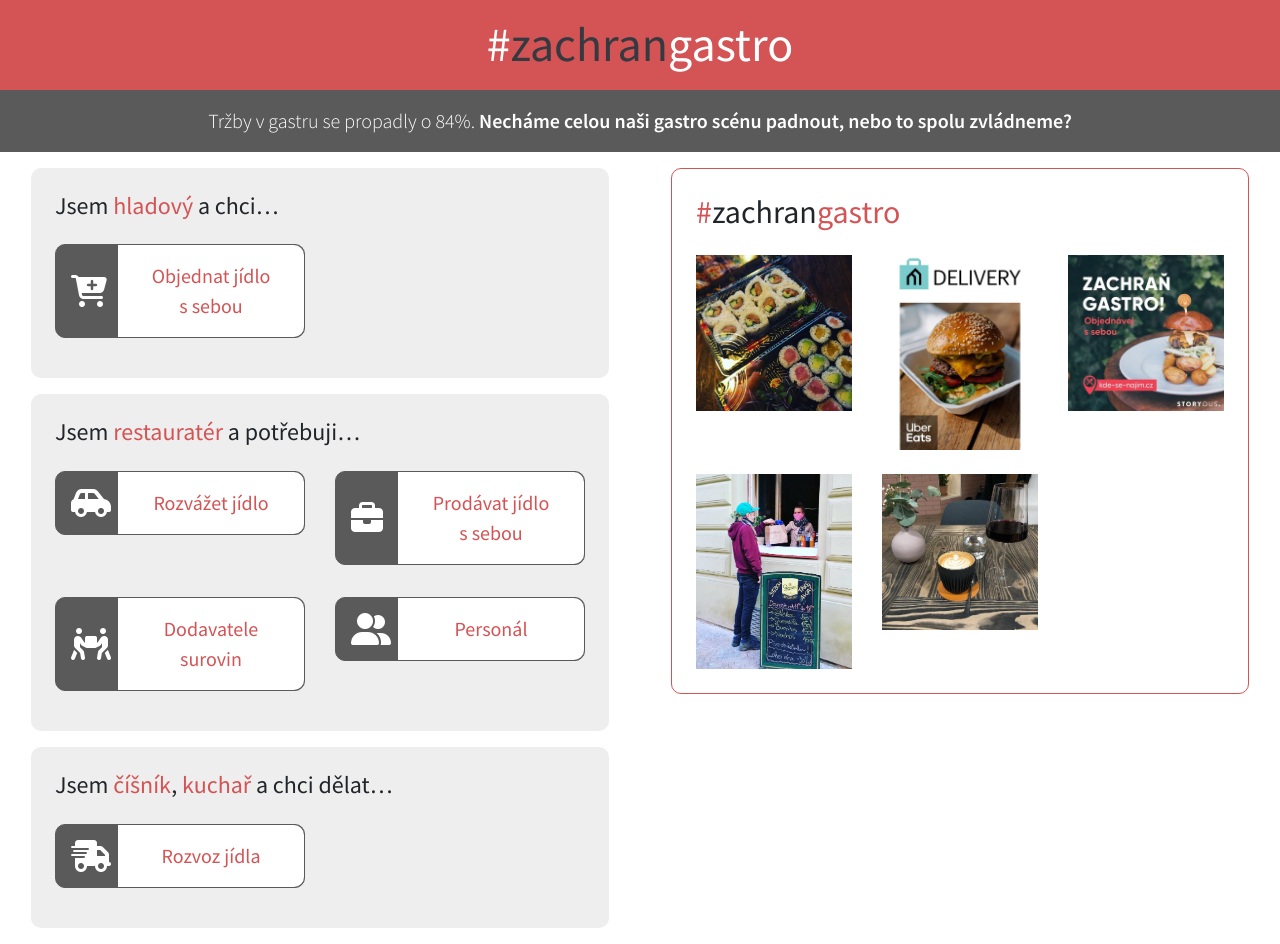
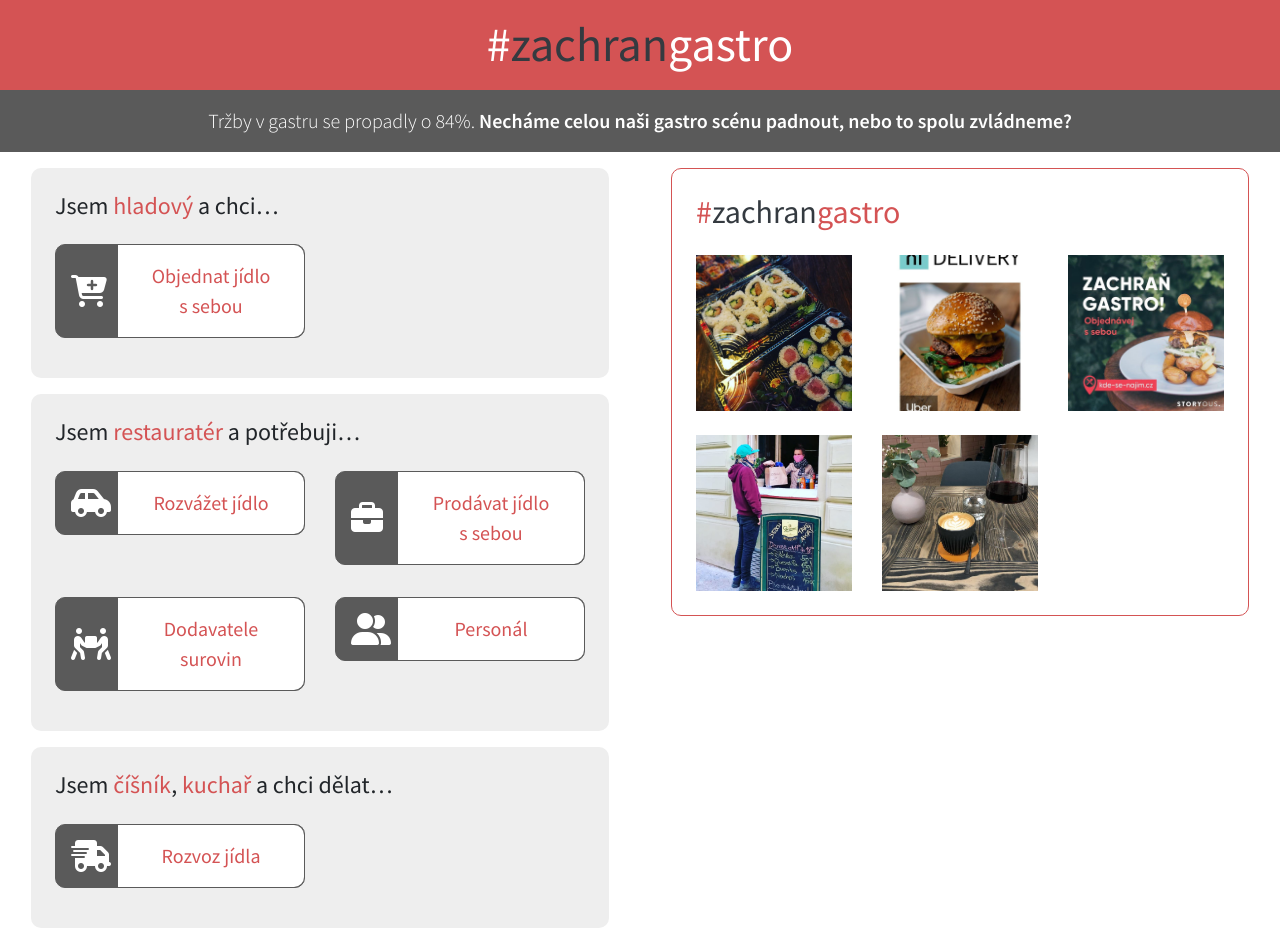
Before and after one commit to Storyous/zachrangastro, a Vue app: page / in a window 1280 px wide. Built offline with nearby package versions, Linux system fonts and the light colour scheme.

Commit message:
fix links and hover, make the img square

```diff
--- a/src/components/InstagramFeed.vue
+++ b/src/components/InstagramFeed.vue
@@ -1,18 +1,20 @@
 <template>
   <div class="col-xl">
     <div class="instagram-feed">
-      <h2>
-        <span class="text-default">#</span>zachran<span class="text-default"
-          >gastro</span
-        >
-      </h2>
+      <a href="https://www.instagram.com/explore/tags/zachrangastro/?hl=cs">
+        <h2 class="text-dark">
+          <span class="text-default">#</span>zachran<span class="text-default"
+            >gastro</span
+          >
+        </h2>
+      </a>
       <div class="row">
         <div
           v-for="post of posts.slice().reverse()"
           :key="post.id"
           class="d-block col-sm-6 col-md-4 col-lg-4 image-wrapper pt-4"
         >
-          <a :href="`${post.link}`">
+          <a :href="`${post.link}`" target="_blank" rel="noopener noreferrer">
             <img :src="require(`@/assets/img/${post.image}`)" />
           </a>
         </div>
@@ -64,24 +66,39 @@ export default {
   padding: 1.5rem;
   border-radius: 10px;
 
+  a {
+    &:hover {
+      text-decoration: none;
+    }
+  }
+
   h2 {
     margin-bottom: 0;
   }
 
   .image-wrapper {
-    // overflow: hidden;
-
     &:hover {
       img {
-        border: 1px solid transparent;
+        filter: brightness(0.9);
       }
     }
+
+    a {
+      overflow: hidden;
+      display: block;
+      position: relative;
+      height: 100%;
+      padding-bottom: 100%;
+    }
+
     img {
-      // object-fit: cover;
-      // height: 100%;
-      // left: 0;
-      // position: absolute;
       width: 100%;
+      height: 100%;
+      top: 0;
+      left: 0;
+      object-fit: cover;
+      position: absolute;
+      display: block;
     }
   }
 }
```
